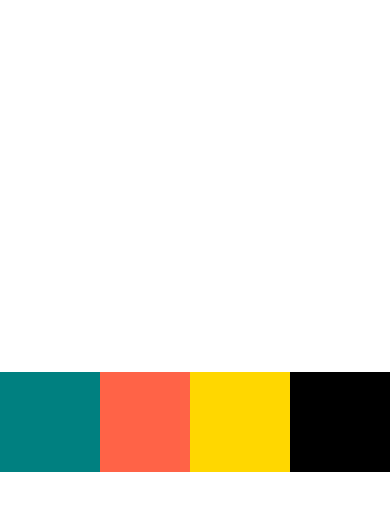
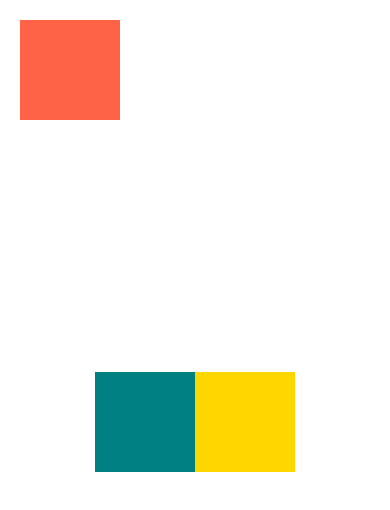
Before and after one commit to badr1106/DoneWithIt, a React Native app: screen / in a window 390 px wide. Shown: the top 510 px of the page. Built offline with nearby package versions, Linux system fonts and the light colour scheme.

Commit message:
Absolute and relative positioning

```diff
--- a/App.js
+++ b/App.js
@@ -14,18 +14,18 @@ export default function App() {
       <View
         style={{
           backgroundColor: "teal",
-          flexBasis: 100,
-          flexGrow: 1,
-          // width: 100,
+          width: 100,
           height: 100,
         }}
       />
       <View
         style={{
           backgroundColor: "tomato",
-          flexShrink: 1,
-          width: 300,
+          width: 100,
           height: 100,
+          top: 20,
+          left: 20,
+          position: "absolute",
         }}
       />
       <View
@@ -35,13 +35,6 @@ export default function App() {
           height: 100,
         }}
       />
-      <View
-        style={{
-          backgroundColor: "black",
-          width: 100,
-          height: 100,
-        }}
-      />
     </View>
   );
 }
```
